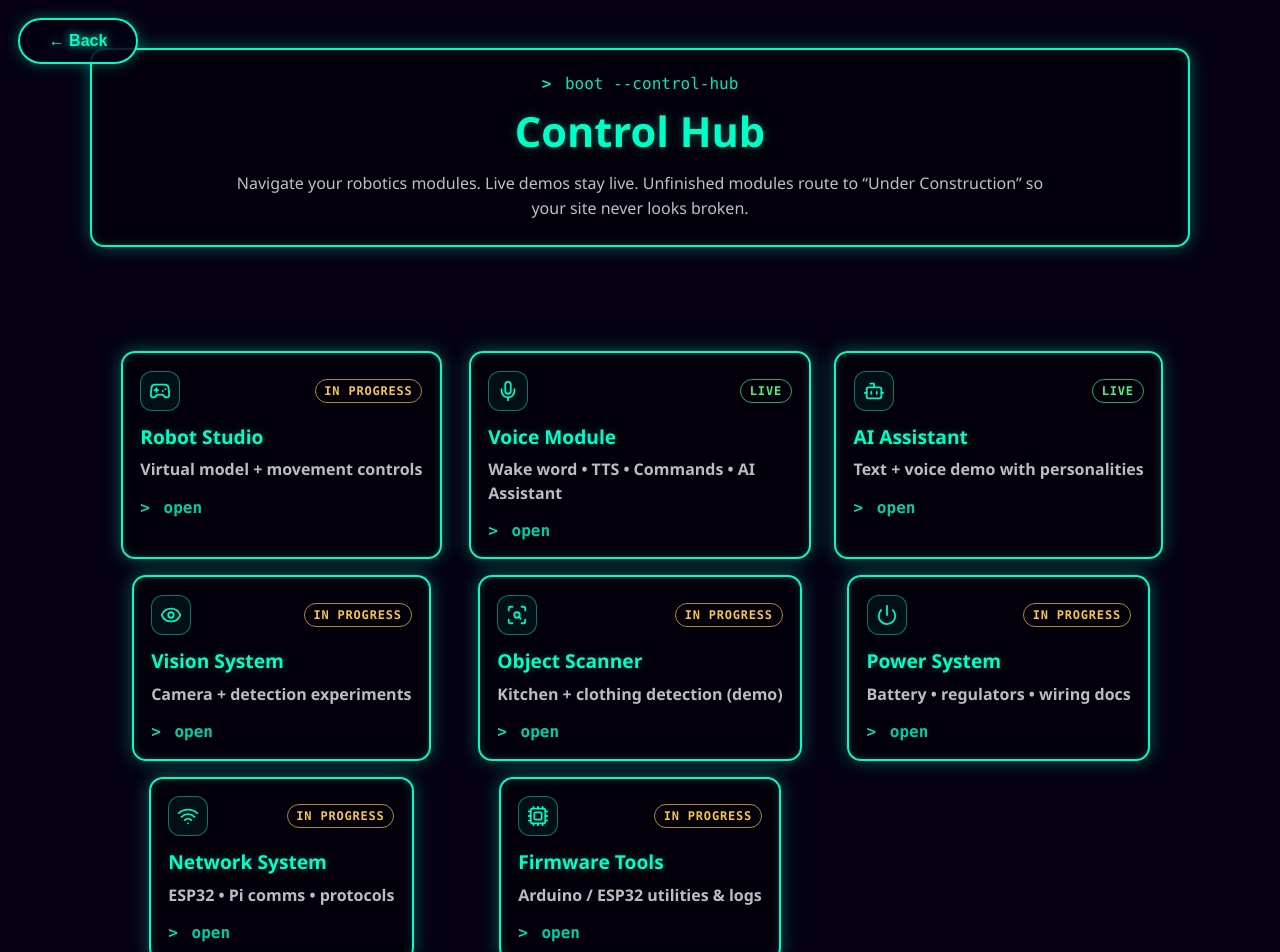
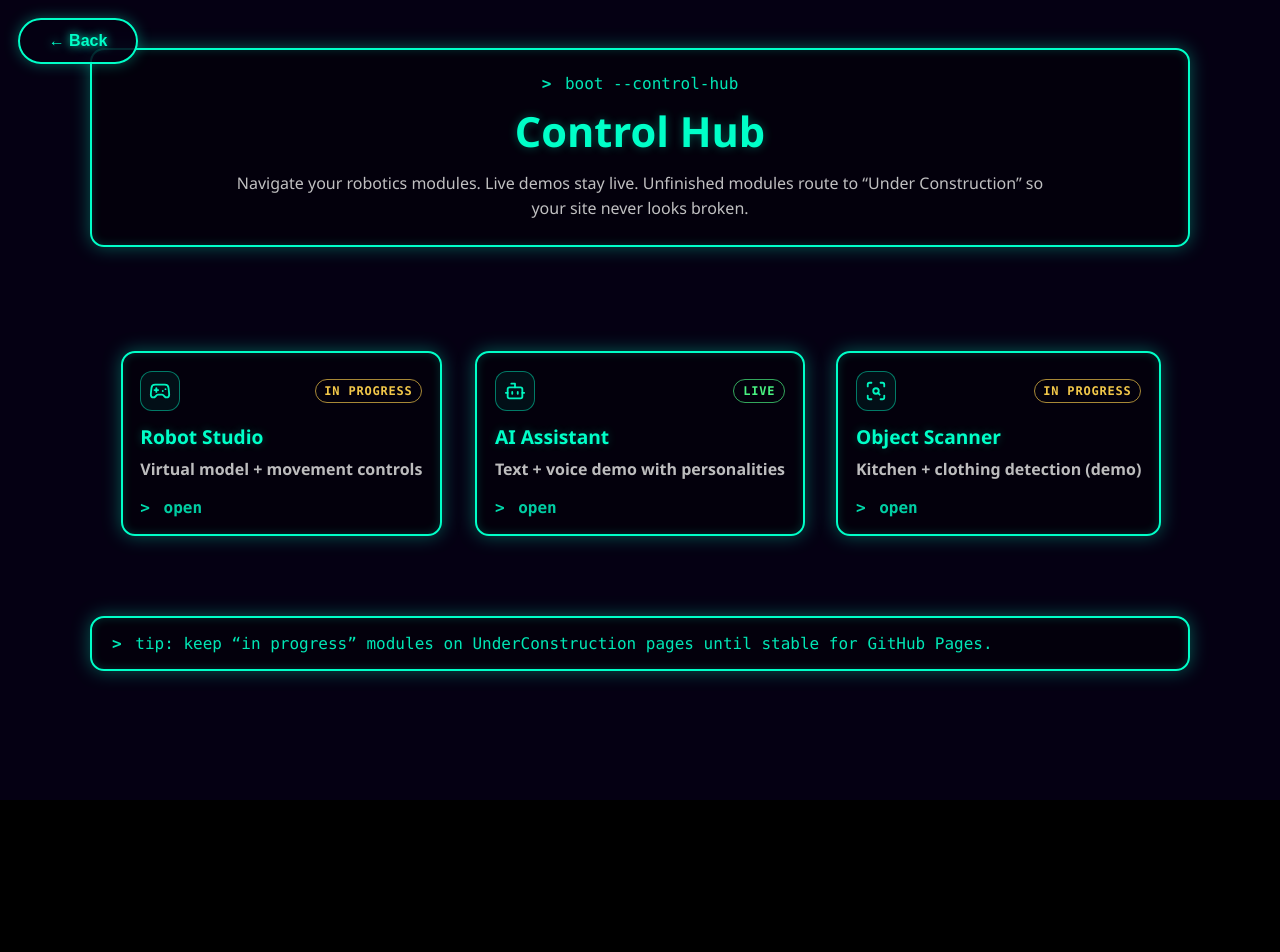
Before and after one commit to Robotech83/Robotics_Portfolio, a React (Vite) app: page /control-hub in a window 1280 px wide. Shown: the top 952 px of the page. After the commit the page ends 800 px from the top, so only its background shows below. Built offline with nearby package versions, Linux system fonts and the light colour scheme; no server answers.

Commit message:
removing dead scripts

```diff
--- a/src/components/hub/data/hubModules.ts
+++ b/src/components/hub/data/hubModules.ts
@@ -10,14 +10,7 @@ export const hubModules: HubModule[] = [
     Icon: Gamepad2,
     status: "IN PROGRESS",
   },
-  {
-    id: "voice-module",
-    title: "Voice Module",
-    subtitle: "Wake word • TTS • Commands • AI Assistant",
-    to: "/voice",
-    Icon: Mic,
-    status: "LIVE",
-  },
+
   {
     id: "ai-assistant",
     title: "AI Assistant",
@@ -26,14 +19,7 @@ export const hubModules: HubModule[] = [
     Icon: Bot,
     status: "LIVE",
   },
-  {
-    id: "vision",
-    title: "Vision System",
-    subtitle: "Camera + detection experiments",
-    to: "/vision",
-    Icon: Eye,
-    status: "IN PROGRESS",
-  },
+
   {
     id: "object-scanner",
     title: "Object Scanner",
@@ -42,28 +28,5 @@ export const hubModules: HubModule[] = [
     Icon: ScanSearch,
     status: "IN PROGRESS",
   },
-  {
-    id: "power",
-    title: "Power System",
-    subtitle: "Battery • regulators • wiring docs",
-    to: "/power",
-    Icon: Power,
-    status: "IN PROGRESS",
-  },
-  {
-    id: "network",
-    title: "Network System",
-    subtitle: "ESP32 • Pi comms • protocols",
-    to: "/network",
-    Icon: Wifi,
-    status: "IN PROGRESS",
-  },
-  {
-    id: "firmware",
-    title: "Firmware Tools",
-    subtitle: "Arduino / ESP32 utilities & logs",
-    to: "/firmware",
-    Icon: Cpu,
-    status: "IN PROGRESS",
-  },
+
 ];
```
Also changed, not shown: src/pages/RobotStudio.tsx (+14 -0 lines).
